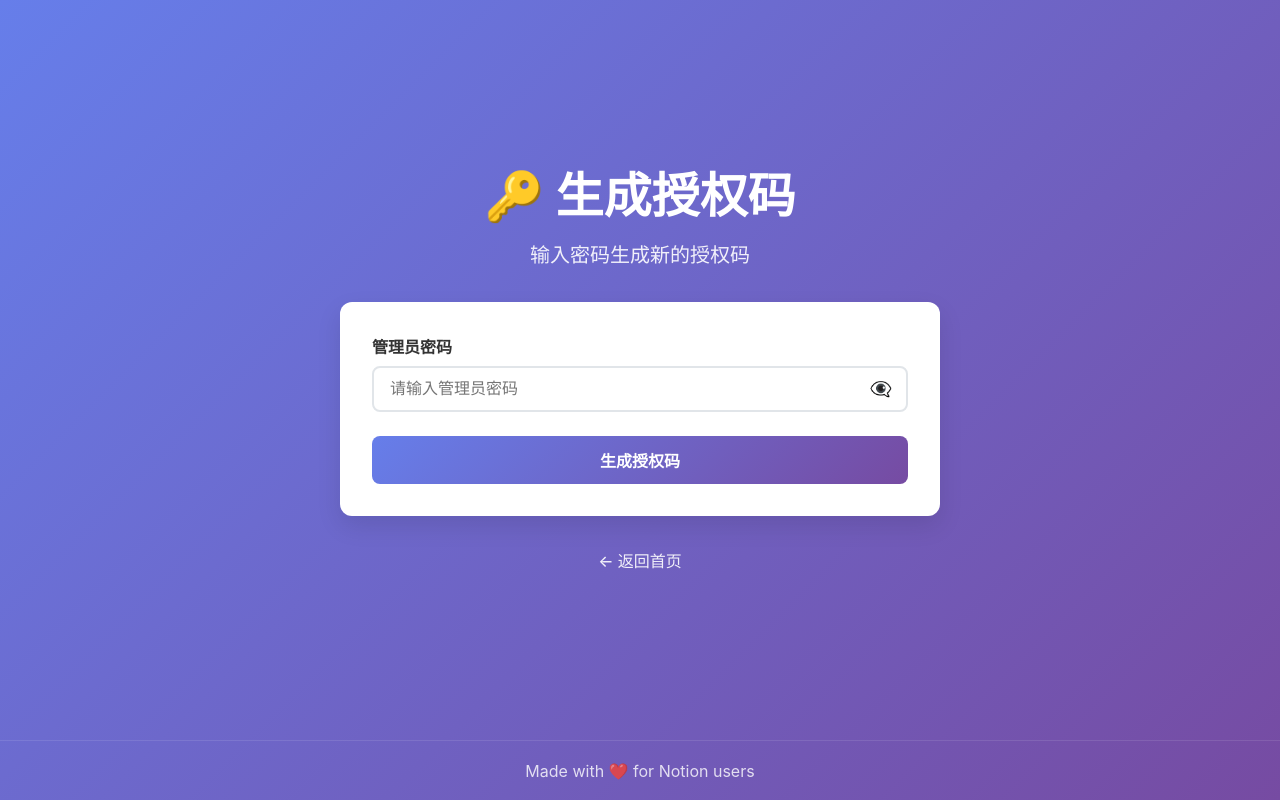
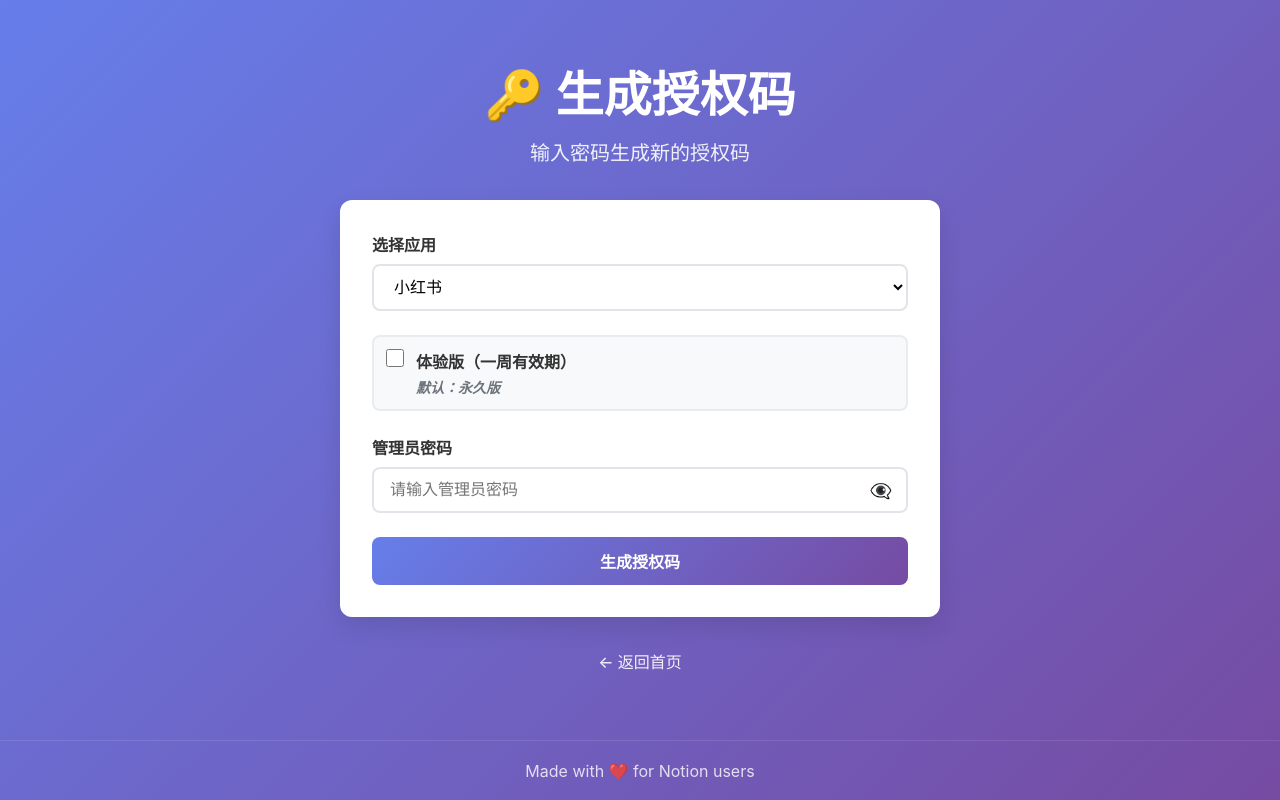
Before and after one commit to EwingYangs/notionify-auth, a Next.js app: page /generate-auth-code in a window 1280 px wide. Built offline with nearby package versions, Linux system fonts and the light colour scheme.

Commit message:
新增多平台

```diff
--- a/pages/generate-auth-code.js
+++ b/pages/generate-auth-code.js
@@ -3,11 +3,20 @@ import Head from 'next/head'
 
 export default function GenerateAuthCode() {
   const [password, setPassword] = useState('')
+  const [selectedPlatform, setSelectedPlatform] = useState('xiaohongshu')
+  const [isTrialVersion, setIsTrialVersion] = useState(false)
   const [isLoading, setIsLoading] = useState(false)
   const [authCode, setAuthCode] = useState('')
   const [error, setError] = useState('')
   const [success, setSuccess] = useState('')
   const [showPassword, setShowPassword] = useState(false)
+
+  const platforms = [
+    { value: 'xiaohongshu', label: '小红书' },
+    { value: 'weread', label: '微信读书' },
+    { value: 'flomo', label: 'flomo' },
+    { value: 'jike', label: '即刻' }
+  ]
 
   const handlePasswordSubmit = async (e) => {
     e.preventDefault()
@@ -22,7 +31,11 @@ export default function GenerateAuthCode() {
         headers: {
           'Content-Type': 'application/json',
         },
-        body: JSON.stringify({ password }),
+        body: JSON.stringify({
+          password,
+          platform: selectedPlatform,
+          isTrialVersion
+        }),
       })
 
       const result = await response.json()
@@ -86,6 +99,39 @@ export default function GenerateAuthCode() {
             {!authCode && (
               <div className="password-form">
                 <form onSubmit={handlePasswordSubmit}>
+                  <div className="input-group">
+                    <label htmlFor="platform">选择应用</label>
+                    <select
+                      id="platform"
+                      value={selectedPlatform}
+                      onChange={(e) => setSelectedPlatform(e.target.value)}
+                      className="platform-select"
+                      disabled={isLoading}
+                    >
+                      {platforms.map(platform => (
+                        <option key={platform.value} value={platform.value}>
+                          {platform.label}
+                        </option>
+                      ))}
+                    </select>
+                  </div>
+
+                  <div className="input-group">
+                    <div className="version-checkbox">
+                      <input
+                        type="checkbox"
+                        id="trial-version"
+                        checked={isTrialVersion}
+                        onChange={(e) => setIsTrialVersion(e.target.checked)}
+                        disabled={isLoading}
+                      />
+                      <label htmlFor="trial-version">
+                        <span className="checkbox-label">体验版（一周有效期）</span>
+                        <span className="version-info">默认：永久版</span>
+                      </label>
+                    </div>
+                  </div>
+
                   <div className="input-group">
                     <label htmlFor="password">管理员密码</label>
                     <div className="password-input">
@@ -242,6 +288,76 @@ export default function GenerateAuthCode() {
           margin-bottom: 0.5rem;
           font-weight: 600;
           color: #333;
+        }
+
+        .platform-select {
+          width: 100%;
+          padding: 12px 16px;
+          border: 2px solid #e1e5e9;
+          border-radius: 8px;
+          font-size: 16px;
+          background-color: white;
+          transition: border-color 0.3s ease;
+          cursor: pointer;
+        }
+
+        .platform-select:focus {
+          outline: none;
+          border-color: #667eea;
+        }
+
+        .platform-select:disabled {
+          opacity: 0.7;
+          cursor: not-allowed;
+        }
+
+        .version-checkbox {
+          display: flex;
+          align-items: flex-start;
+          gap: 12px;
+          padding: 12px;
+          background: #f8f9fa;
+          border: 2px solid #e9ecef;
+          border-radius: 8px;
+          transition: border-color 0.3s ease;
+        }
+
+        .version-checkbox:focus-within {
+          border-color: #667eea;
+        }
+
+        .version-checkbox input[type="checkbox"] {
+          margin: 0;
+          width: 18px;
+          height: 18px;
+          cursor: pointer;
+          accent-color: #667eea;
+        }
+
+        .version-checkbox input[type="checkbox"]:disabled {
+          opacity: 0.7;
+          cursor: not-allowed;
+        }
+
+        .version-checkbox label {
+          display: flex;
+          flex-direction: column;
+          gap: 4px;
+          cursor: pointer;
+          margin: 0;
+          flex: 1;
+        }
+
+        .checkbox-label {
+          font-weight: 600;
+          color: #333;
+          font-size: 16px;
+        }
+
+        .version-info {
+          font-size: 14px;
+          color: #6c757d;
+          font-style: italic;
         }
 
         .password-input {
--- a/pages/index.js
+++ b/pages/index.js
@@ -177,14 +177,14 @@ export default function Home() {
         </main>
 
         {/* 导航区域 */}
-        <nav className="nav-section">
+        {/* <nav className="nav-section">
           <div className="nav-container">
             <a href="/generate-auth-code" className="nav-link">
               <span className="nav-icon">🔑</span>
               生成授权码
             </a>
           </div>
-        </nav>
+        </nav> */}
 
         <footer className="footer">
           <p>Made with ❤️ for Notion users</p>
```
Also changed, not shown: pages/api/generate-auth-code.js (+40 -8 lines), 1 other file (tests, documents, lock files or other folders).
